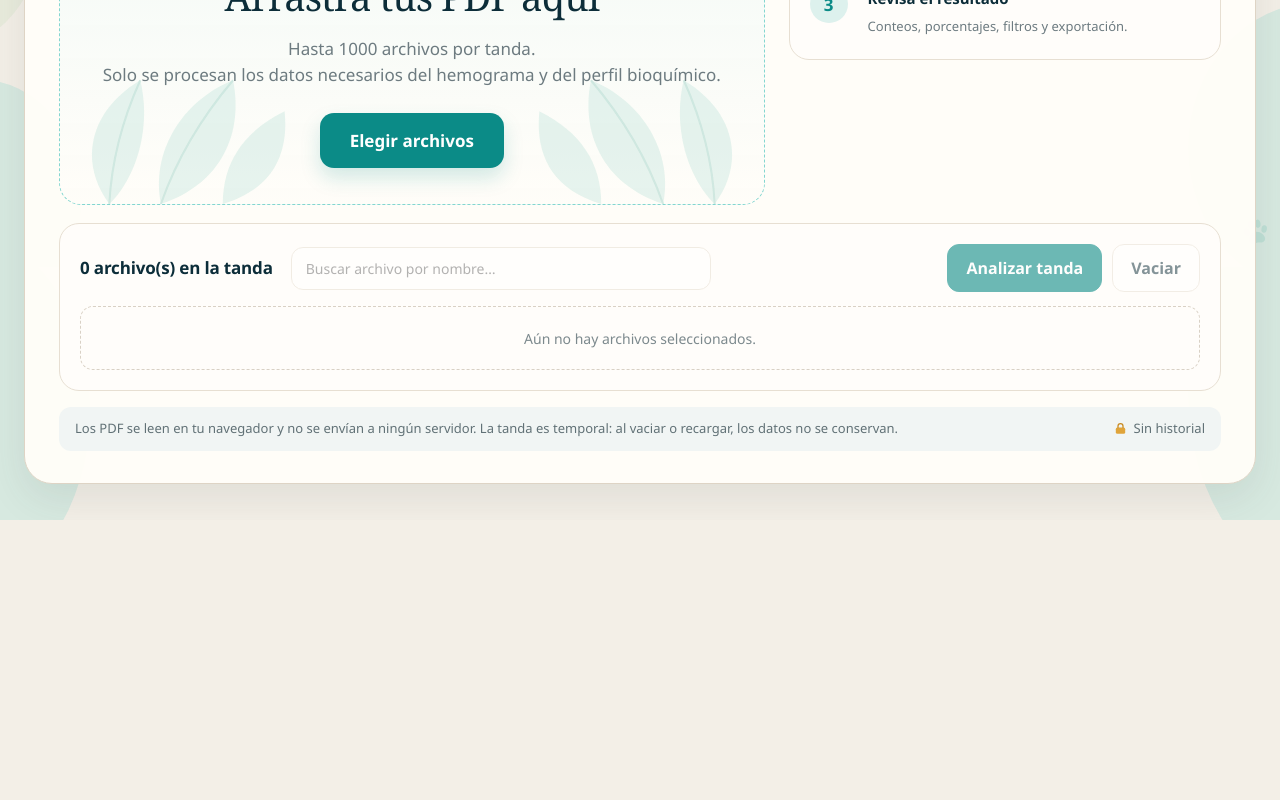
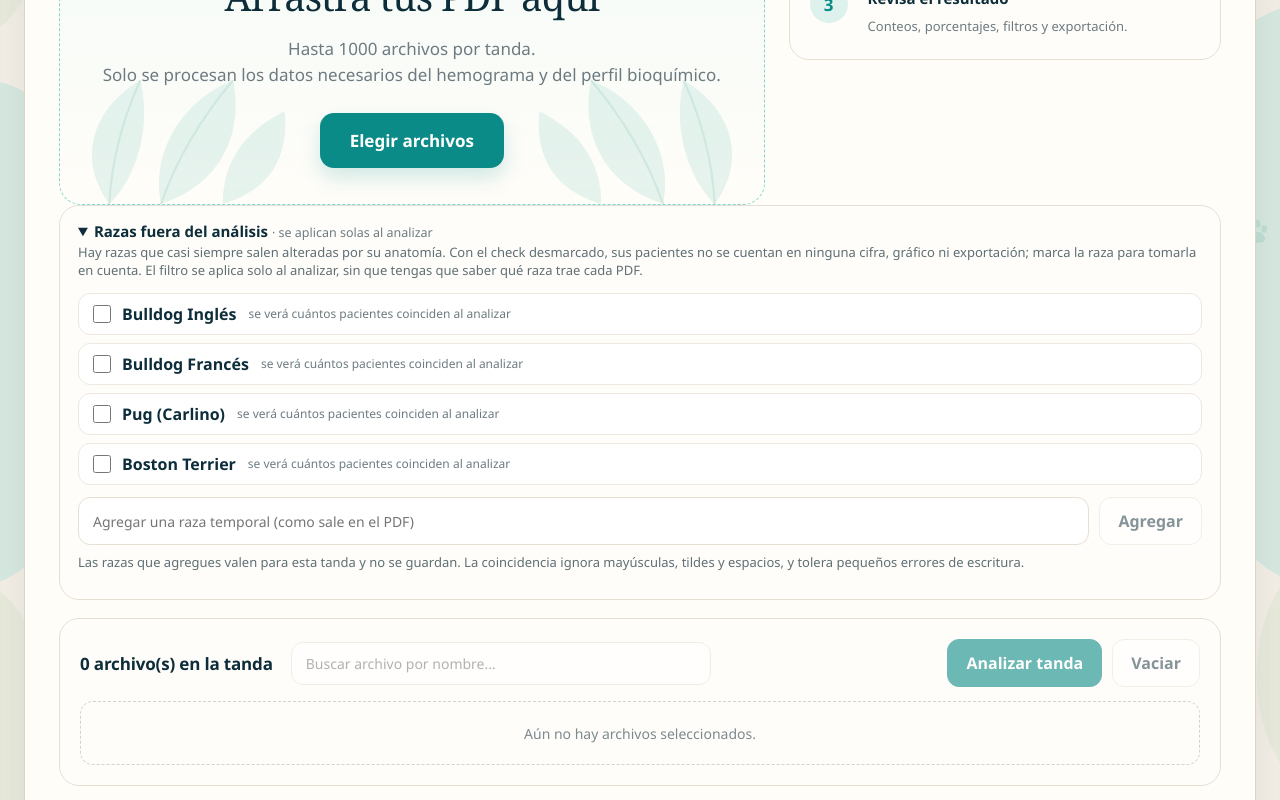
Before and after one commit to shompaa/vetlab, a Next.js app: page / in a window 1280 px wide. Shown: the part 533-1333 px from the top of the page. Before the commit the page ends 1053 px from the top, so only its background shows below. Built offline with nearby package versions, Linux system fonts and the light colour scheme.

Commit message:
✨ feat(breeds): move the breed list to the upload screen and support temporary breeds

```diff
--- a/app/globals.css
+++ b/app/globals.css
@@ -177,6 +177,7 @@ button { cursor: pointer; }
 .razas-lista li { display: flex; flex-wrap: wrap; align-items: center; gap: 4px 12px; padding: 8px 10px; border: 1px solid #eee8df; border-radius: 12px; background: #fff; }
 .razas-lista label { display: inline-flex; align-items: center; gap: 8px; cursor: pointer; }
 .razas-lista input[type='checkbox'] { width: 18px; height: 18px; accent-color: var(--teal); }
+.razas-lista .temporal { font-style: normal; font-size: 11px; padding: 2px 8px; border-radius: 99px; background: #fff3d6; color: #8a5a00; }
 .razas-lista small { color: var(--muted); font-size: 12px; flex: 1 1 240px; }
 .razas-nueva { display: flex; gap: 10px; flex-wrap: wrap; margin-bottom: 8px; }
 .razas-nueva input { flex: 1 1 260px; padding: 10px 14px; border: 1px solid var(--line); border-radius: 12px; background: #fff; font: inherit; font-size: 14px; }
--- a/app/page.js
+++ b/app/page.js
@@ -78,7 +78,9 @@ export default function Pagina() {
     setProgreso(null);
   };
 
+  const razas = useRazas();
   const nuevaTanda = () => {
+    razas.reiniciarTemporales();
     setFiles([]);
     setRepetidos([]);
     setTanda(null);
@@ -114,9 +116,9 @@ export default function Pagina() {
 
         <div id="contenido" key={vista}>
           {vista === 'subida' ? (
-            <Subida {...{ files, setFiles, sobre, setSobre, agregar, analizar, progreso, fallo, input, repetidos, resolverRepetidos }} />
+            <Subida {...{ files, setFiles, sobre, setSobre, agregar, analizar, progreso, fallo, input, repetidos, resolverRepetidos, razas, resultados: tanda?.resultados ?? [] }} />
           ) : (
-            <Resultados tanda={tanda} nuevaTanda={nuevaTanda} />
+            <Resultados tanda={tanda} nuevaTanda={nuevaTanda} razas={razas} />
           )}
         </div>
       </main>
@@ -124,7 +126,7 @@ export default function Pagina() {
   );
 }
 
-function Subida({ files, setFiles, sobre, setSobre, agregar, analizar, progreso, fallo, input, repetidos, resolverRepetidos }) {
+function Subida({ files, setFiles, sobre, setSobre, agregar, analizar, progreso, fallo, input, repetidos, resolverRepetidos, razas, resultados }) {
   const [buscar, setBuscar] = useState('');
   const ocupado = progreso !== null;
   const q = buscar.trim().toLowerCase();
@@ -154,6 +156,8 @@ function Subida({ files, setFiles, sobre, setSobre, agregar, analizar, progreso,
           </div>
         </aside>
       </div>
+
+      <RazasFuera razas={razas} resultados={resultados} abierto />
 
       {repetidos.length > 0 && (
         <div className="aviso" role="alert">
@@ -325,63 +329,83 @@ function AvisosLectura({ resultados }) {
 
 const CLAVE_RAZAS = 'hemopuppy.razas';
 
-/** Lista de razas con check "tomar en cuenta". Se recuerda en este navegador (localStorage) para no rearmarla en cada tanda. */
+/**
+ * Razas fuera del análisis. Las `fijas` (RAZAS_INICIALES) recuerdan su check en este navegador (localStorage);
+ * las `temporales` valen solo para la tanda en curso y no se guardan.
+ */
 function useRazas() {
-  const [razas, setRazas] = useState(RAZAS_INICIALES);
+  const [fijas, setFijas] = useState(RAZAS_INICIALES);
+  const [temporales, setTemporales] = useState([]);
   useEffect(() => {
     try {
       const guardadas = JSON.parse(localStorage.getItem(CLAVE_RAZAS));
-      if (Array.isArray(guardadas) && guardadas.every((r) => typeof r?.nombre === 'string')) setRazas(guardadas);
+      if (Array.isArray(guardadas)) setFijas(RAZAS_INICIALES.map((r) => ({ ...r, tomar: guardadas.find((g) => g.nombre === r.nombre)?.tomar ?? r.tomar })));
     } catch {}
   }, []);
-  const cambiar = (f) =>
-    setRazas((prev) => {
-      const nuevas = f(prev);
+  const setFija = (nombre, tomar) =>
+    setFijas((prev) => {
+      const nuevas = prev.map((r) => (r.nombre === nombre ? { ...r, tomar } : r));
       try {
         localStorage.setItem(CLAVE_RAZAS, JSON.stringify(nuevas));
       } catch {}
       return nuevas;
     });
-  return [razas, cambiar];
+  const agregarTemporal = (nombre) => {
+    const n = nombre.trim();
+    if (n && ![...fijas, ...temporales].some((r) => clave(r.nombre) === clave(n))) setTemporales((prev) => [...prev, { nombre: n, tomar: false }]);
+  };
+  return {
+    fijas,
+    temporales,
+    todas: [...fijas, ...temporales],
+    setFija,
+    setTemporal: (nombre, tomar) => setTemporales((prev) => prev.map((r) => (r.nombre === nombre ? { ...r, tomar } : r))),
+    agregarTemporal,
+    quitarTemporal: (nombre) => setTemporales((prev) => prev.filter((r) => r.nombre !== nombre)),
+    reiniciarTemporales: () => setTemporales([]),
+  };
 }
 
-function RazasFuera({ razas, cambiar, resultados, excluidos }) {
+function RazasFuera({ razas, resultados, abierto }) {
   const [nueva, setNueva] = useState('');
-  const coinc = useMemo(() => coincidencias(resultados, razas), [resultados, razas]);
+  const coinc = useMemo(() => coincidencias(resultados, razas.todas), [resultados, razas.todas]);
+  const { totalExcluidos } = useMemo(() => excluirPorRaza(resultados, razas.todas), [resultados, razas.todas]);
   const detectadas = useMemo(() => [...new Set(resultados.map((r) => r.raza).filter(Boolean))].sort(), [resultados]);
-  const total = Object.values(excluidos).reduce((a, b) => a + b, 0);
-  const iniciales = new Set(RAZAS_INICIALES.map((r) => r.nombre));
+  const filas = [...razas.fijas.map((r) => ({ ...r, temporal: false })), ...razas.temporales.map((r) => ({ ...r, temporal: true }))];
   const agregar = () => {
-    const nombre = nueva.trim();
-    if (nombre && !razas.some((r) => clave(r.nombre) === clave(nombre))) cambiar((prev) => [...prev, { nombre, tomar: false }]);
+    razas.agregarTemporal(nueva);
     setNueva('');
   };
   return (
-    <details className="card razas-card no-print">
+    <details className="card razas-card no-print" open={abierto}>
       <summary>
-        Razas fuera del análisis <small>{total > 0 ? `· ${total} paciente(s) sin contar` : '· ninguna en esta tanda'}</small>
+        Razas fuera del análisis <small>{resultados.length ? (totalExcluidos > 0 ? `· ${totalExcluidos} paciente(s) sin contar` : '· ninguna en esta tanda') : '· se aplican solas al analizar'}</small>
       </summary>
-      <p className="cap">Hay razas que casi siempre salen alteradas por su anatomía. Con el check desmarcado, sus pacientes no se cuentan en ninguna cifra, gráfico ni exportación. Marca la raza para tomarla en cuenta.</p>
+      <p className="cap">
+        Hay razas que casi siempre salen alteradas por su anatomía. Con el check desmarcado, sus pacientes no se cuentan en ninguna cifra, gráfico ni exportación; marca la raza para tomarla en cuenta. El filtro se aplica solo al analizar, sin que tengas que saber qué raza trae cada PDF.
+      </p>
       <ul className="razas-lista">
-        {coinc.map((c) => (
-          <li key={c.nombre}>
+        {filas.map((r) => {
+          const c = coinc.find((x) => x.nombre === r.nombre);
+          return (
+            <li key={r.nombre}>
               <label>
-              <input type="checkbox" checked={razas.find((r) => r.nombre === c.nombre).tomar} onChange={(e) => cambiar((prev) => prev.map((r) => (r.nombre === c.nombre ? { ...r, tomar: e.target.checked } : r)))} />
-              <strong>{c.nombre}</strong>
+                <input type="checkbox" checked={r.tomar} onChange={(e) => (r.temporal ? razas.setTemporal(r.nombre, e.target.checked) : razas.setFija(r.nombre, e.target.checked))} />
+                <strong>{r.nombre}</strong>
+                {r.temporal && <em className="temporal">temporal</em>}
               </label>
-            <small>
-              {c.n ? `${c.n} paciente(s) en esta tanda (en el PDF: ${Object.entries(c.vistas).map(([v, n]) => `${v} ×${n}`).join(', ')})` : 'ninguno en esta tanda'}
-            </small>
-            {!iniciales.has(c.nombre) && (
-              <button className="remove" aria-label={`Quitar ${c.nombre} de la lista`} onClick={() => cambiar((prev) => prev.filter((r) => r.nombre !== c.nombre))}>
+              <small>{!resultados.length ? 'se verá cuántos pacientes coinciden al analizar' : c.n ? `${c.n} paciente(s) en esta tanda (en el PDF: ${Object.entries(c.vistas).map(([v, n]) => `${v} ×${n}`).join(', ')})` : 'ninguno en esta tanda'}</small>
+              {r.temporal && (
+                <button className="remove" aria-label={`Quitar ${r.nombre} de la lista`} onClick={() => razas.quitarTemporal(r.nombre)}>
                   ×
                 </button>
               )}
             </li>
-        ))}
+          );
+        })}
       </ul>
       <div className="razas-nueva">
-        <input list="razas-detectadas" value={nueva} onChange={(e) => setNueva(e.target.value)} onKeyDown={(e) => e.key === 'Enter' && agregar()} placeholder="Agregar otra raza (escríbela como sale en el PDF)" aria-label="Agregar otra raza a la lista" />
+        <input list="razas-detectadas" value={nueva} onChange={(e) => setNueva(e.target.value)} onKeyDown={(e) => e.key === 'Enter' && agregar()} placeholder="Agregar una raza temporal (como sale en el PDF)" aria-label="Agregar una raza temporal a la lista" />
         <datalist id="razas-detectadas">
           {detectadas.map((r) => (
             <option key={r} value={r} />
@@ -391,7 +415,7 @@ function RazasFuera({ razas, cambiar, resultados, excluidos }) {
           Agregar
         </button>
       </div>
-      <p className="cap">Al escribir, se sugieren las razas que aparecen en esta tanda. La coincidencia ignora mayúsculas, tildes y espacios, y tolera pequeños errores de escritura.</p>
+      <p className="cap">Las razas que agregues valen para esta tanda y no se guardan. La coincidencia ignora mayúsculas, tildes y espacios, y tolera pequeños errores de escritura.</p>
     </details>
   );
 }
@@ -403,7 +427,7 @@ function detalleTanda(enTanda, gen, excluidos) {
   return partes.join(' · ');
 }
 
-function Resultados({ tanda, nuevaTanda }) {
+function Resultados({ tanda, nuevaTanda, razas }) {
   const [f, setF] = useState({});
   const [panel, setPanel] = useState('hemograma');
   const [foco, setFoco] = useState({ analito: null, estado: 'alterado', severidad: '', plaquetasNoFiables: false });
@@ -411,13 +435,12 @@ function Resultados({ tanda, nuevaTanda }) {
   const [verTodos, setVerTodos] = useState(false);
   const [orden, setOrden] = useState({ col: null, dir: 'desc' });
   const refPac = useRef(null);
-  const [razas, cambiarRazas] = useRazas();
   const set = (k) => (e) => {
     const v = e.target.value;
     setF((p) => ({ ...p, [k]: v === '' ? undefined : k.startsWith('edad') ? Number(v) : v }));
   };
 
-  const { incluidos, excluidos, totalExcluidos } = useMemo(() => excluirPorRaza(tanda.resultados, razas), [tanda, razas]);
+  const { incluidos, totalExcluidos } = useMemo(() => excluirPorRaza(tanda.resultados, razas.todas), [tanda, razas.todas]);
   const op = useMemo(() => opciones(incluidos), [incluidos]);
   const rs = useMemo(() => filtrarDemografia(incluidos, f), [incluidos, f]);
   const gen = useMemo(() => resumen(rs, 'general'), [rs]);
@@ -472,7 +495,7 @@ function Resultados({ tanda, nuevaTanda }) {
       <AvisosLectura resultados={tanda.resultados} />
       {exp === 'error' && <div className="aviso error no-print" role="alert">No se pudo generar el Excel. Inténtalo de nuevo.</div>}
       {rangoMal && <div className="aviso no-print" role="alert">La edad mínima es mayor que la máxima, por eso no hay pacientes. Corrige el rango o límpialo.</div>}
-      <RazasFuera razas={razas} cambiar={cambiarRazas} resultados={tanda.resultados} excluidos={excluidos} />
+      <RazasFuera razas={razas} resultados={tanda.resultados} />
 
       <div className="toolbar no-print">
         <div className="filters">
```
Lines whose indentation alone changed are shown as unchanged.
